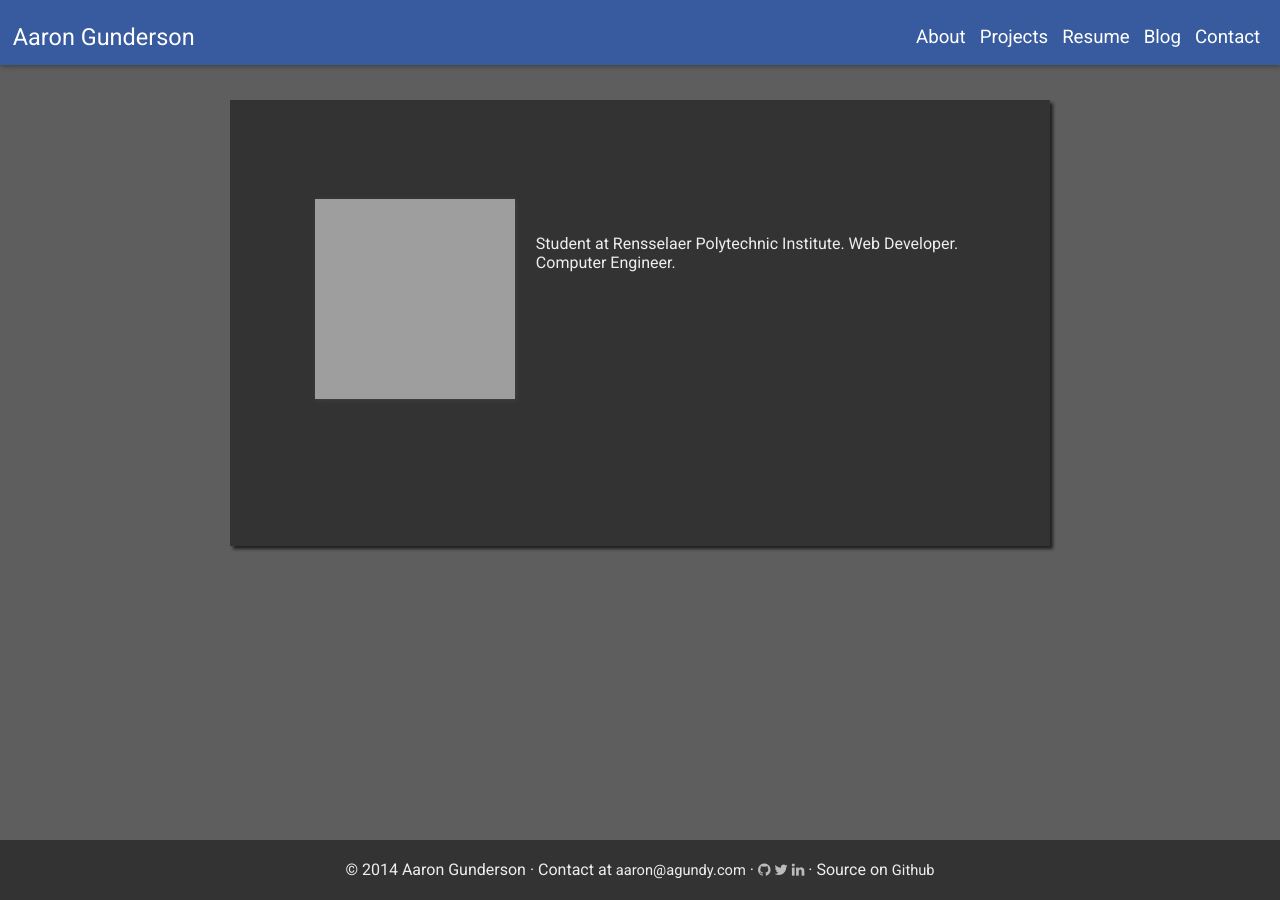
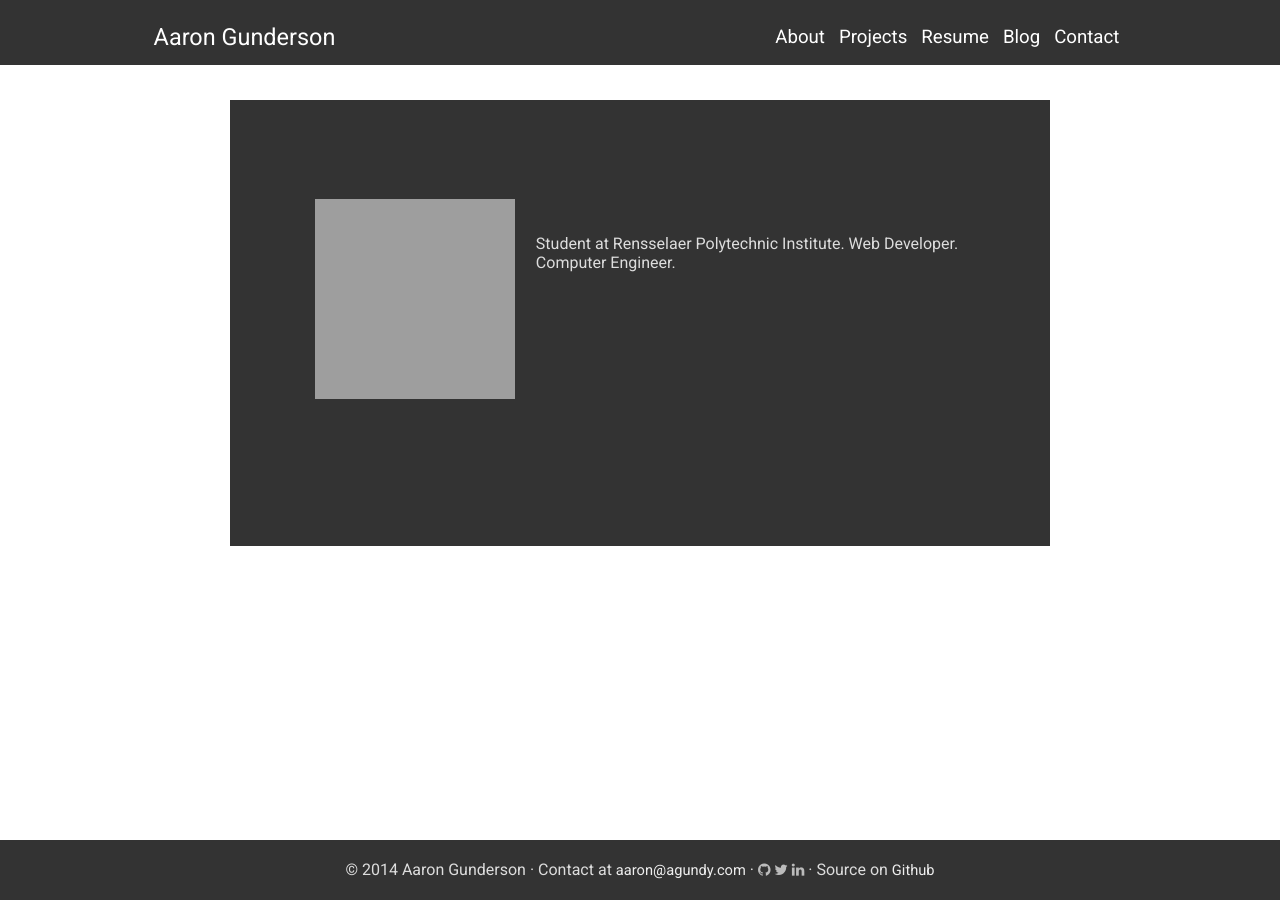
Before and after one commit to agundy/agundy.github.io, a Jekyll site: the page built from index.html, in a window 1280 px wide. Built offline with Jekyll 4.4.1, drawn with Linux system fonts in a browser that asks for light colours; nearby versions of some CDN libraries; grey boxes are pictures that could not be loaded.

Commit message:
Updated style and added project link

```diff
--- a/_data/projects.yml
+++ b/_data/projects.yml
@@ -1,12 +1,12 @@
 - name: Whiteboard
   description: Whiteboard helps keep track of your homework and grades for your classes and allows groups to keep track of members grades for membership requirements.
   html_name: Whiteboard
-  url: https://github.com/agundy/Whiteboard
+  url: http://www.agundy.com/Whiteboard/
   src: /assets/img/Whiteboard_screenshot.png
   alt: Screenshot of the Whiteboard webpage.
 
 - name: Rensselaer Electric Vehicle
-  description: An electric car that competes in the Shell Eco-marathon. Acting Electronics Lead for the summer.
+  description: An electric car that competes in the Shell Eco-marathon. Currently the acting Electronics Lead.
   html_name: REV
   url: #
   src: /assets/img/rev_car.JPG
--- a/css/header.css
+++ b/css/header.css
@@ -2,23 +2,22 @@
 	position: absolute;
 	left: 0;
 	top: 0;
-	background-color: #385B9f;
+	background-color: #333;
 	color: #ffffff;
 	font-size: 16pt;
-	width: 98%;
+	width: 76%;
 	float: left;
-	padding-left: 1%;
+	padding-left: 12%;
 	padding-top: 0%;
-	padding-right: 1%;
+	padding-right: 12%;
 	display: block;
 	margin: 0;
 	height: 65px;
-	box-shadow:1px 1px 5px #3a3a3a;
+	/*box-shadow:1px 1px 5px #3a3a3a;*/
 }
 
 .link-section{
     float: right;
-    padding-right: 0%;
     display: inline-block;
 }
 
@@ -27,7 +26,6 @@
 	list-style-type: none;
 	padding-left: 5px;
 	padding-right: 5px;
-	margin-right: 0;
 	float: left;
 	display: inline-block;
 }
@@ -42,7 +40,7 @@
 	margin-right: 0;
 	margin-right: 0px;
 	float: left;
-	background-color: #385B9f;
+	background-color: #333;
 }
 .title-bar ul li:hover > ul{
 	display: block;
@@ -52,7 +50,6 @@
 	list-style: none;
 	position: relative;
 	padding-left: 0px;
-	margin-right: 0px;
 	display: inline-block;
 }
 
@@ -93,7 +90,7 @@
 	margin-left: -7px;
 	margin-right: -7px;
 	padding-left: 5px;
-	box-shadow:1px 1px 3px #3B3B3B;
+	/*box-shadow:1px 1px 3px #3B3B3B;*/
 
 }
 
--- a/css/main.css
+++ b/css/main.css
@@ -1,6 +1,6 @@
 * {
 	font-family: 'Roboto', sans-serif;
-	color: #eee;
+	color: #ddd;
 }
 html{
 	position: relative;
@@ -9,7 +9,7 @@ html{
 body {
 	padding: 0px 0px 40px 0px;
 	margin: 100px 0 80px 0;
-	background-color: #5E5E5E;
+	background-color: #fff;
 	height: 100%;
 }
 
@@ -35,9 +35,8 @@ img{
 	padding-right: 5%;
 	padding-bottom: 3em;
 	margin-bottom: 0;
-	background-color: #333333;
+	background-color: #333;
 	min-height: 350px;
-	box-shadow: 3px 3px 3px #222222;
 }
 
 .project{
@@ -67,7 +66,6 @@ img{
 
 #profile-photo{
 	height: 200px;
-	box-shadow:1px 1px 5px #444445;
 	float: left;
 	margin-left: 3%;
 	margin-right: 3%;
```
